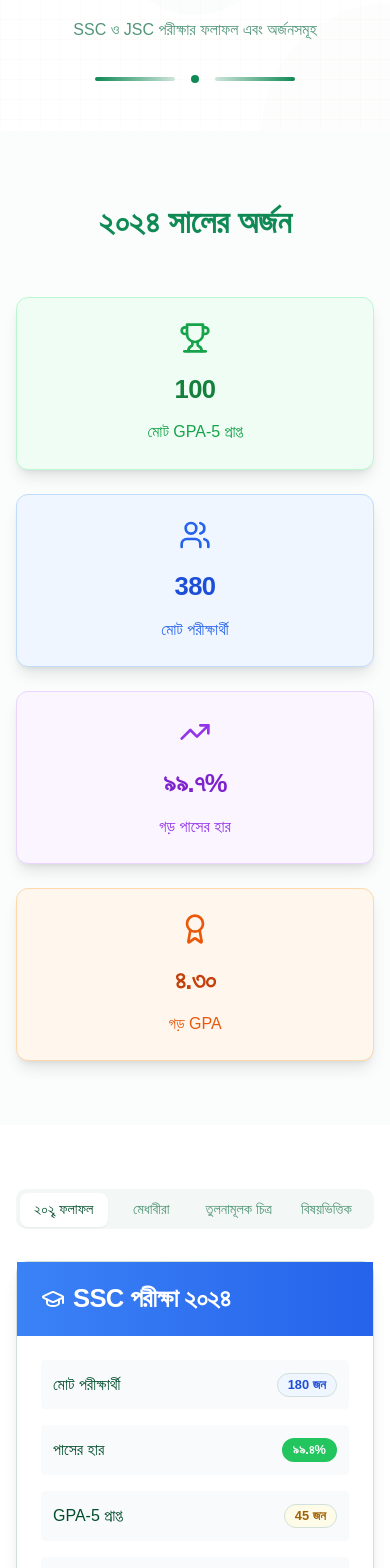
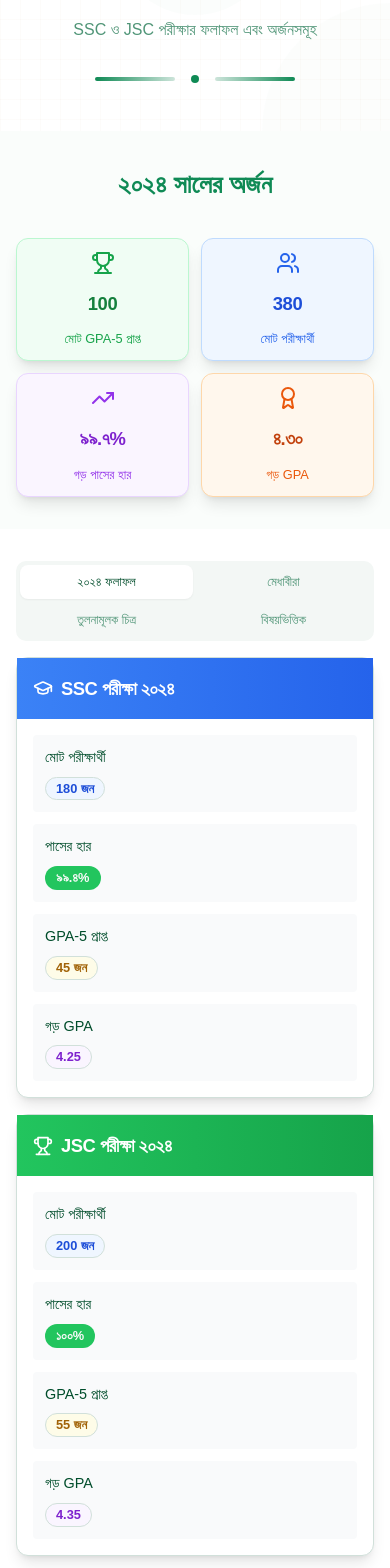
Before and after one commit to AHKWebfix/edumatic-shiksha-sangha, a React (Vite) app: page /exams/public-results in a window 390 px wide. Shown: the part 360-1928 px from the top of the page. Built offline with nearby package versions, Linux system fonts and the light colour scheme; a web font is replaced by a local one.

Commit message:
Responsive public results page
Make all sections of the public results page responsive, including tabs, buttons, and title font sizes, for optimal viewing on all devices.

```diff
--- a/src/pages/exams/PublicExamResultsPage.tsx
+++ b/src/pages/exams/PublicExamResultsPage.tsx
@@ -89,55 +89,55 @@ const PublicExamResultsPage = () => {
       />
 
       {/* Quick Stats */}
-      <section className="py-16 bg-accent/10">
+      <section className="py-8 sm:py-12 lg:py-16 bg-accent/10">
         <div className="container mx-auto px-4">
-          <h2 className="text-3xl font-bold text-center text-primary mb-12">২০২৪ সালের অর্জন</h2>
-          <div className="grid md:grid-cols-2 lg:grid-cols-4 gap-6 max-w-5xl mx-auto">
+          <h2 className="text-2xl sm:text-3xl lg:text-4xl font-bold text-center text-primary mb-8 sm:mb-12">২০২৪ সালের অর্জন</h2>
+          <div className="grid grid-cols-2 lg:grid-cols-4 gap-3 sm:gap-4 lg:gap-6 max-w-5xl mx-auto">
             <Card className="text-center shadow-lg hover:shadow-xl transition-shadow border-green-200 bg-green-50">
-              <CardHeader className="pb-2">
+              <CardHeader className="pb-2 p-3 sm:p-6">
                 <div className="flex justify-center text-green-600 mb-2">
-                  <Trophy className="h-8 w-8" />
+                  <Trophy className="h-6 w-6 sm:h-7 sm:w-7 lg:h-8 lg:w-8" />
                 </div>
-                <CardTitle className="text-2xl font-bold text-green-700">{sscResults.gpaFive + jscResults.gpaFive}</CardTitle>
+                <CardTitle className="text-lg sm:text-xl lg:text-2xl font-bold text-green-700">{sscResults.gpaFive + jscResults.gpaFive}</CardTitle>
               </CardHeader>
-              <CardContent>
-                <p className="text-green-600 font-medium">মোট GPA-5 প্রাপ্ত</p>
+              <CardContent className="p-3 sm:p-6 pt-0">
+                <p className="text-xs sm:text-sm lg:text-base text-green-600 font-medium">মোট GPA-5 প্রাপ্ত</p>
               </CardContent>
             </Card>
 
             <Card className="text-center shadow-lg hover:shadow-xl transition-shadow border-blue-200 bg-blue-50">
-              <CardHeader className="pb-2">
+              <CardHeader className="pb-2 p-3 sm:p-6">
                 <div className="flex justify-center text-blue-600 mb-2">
-                  <Users className="h-8 w-8" />
+                  <Users className="h-6 w-6 sm:h-7 sm:w-7 lg:h-8 lg:w-8" />
                 </div>
-                <CardTitle className="text-2xl font-bold text-blue-700">{sscResults.totalStudents + jscResults.totalStudents}</CardTitle>
+                <CardTitle className="text-lg sm:text-xl lg:text-2xl font-bold text-blue-700">{sscResults.totalStudents + jscResults.totalStudents}</CardTitle>
               </CardHeader>
-              <CardContent>
-                <p className="text-blue-600 font-medium">মোট পরীক্ষার্থী</p>
+              <CardContent className="p-3 sm:p-6 pt-0">
+                <p className="text-xs sm:text-sm lg:text-base text-blue-600 font-medium">মোট পরীক্ষার্থী</p>
               </CardContent>
             </Card>
 
             <Card className="text-center shadow-lg hover:shadow-xl transition-shadow border-purple-200 bg-purple-50">
-              <CardHeader className="pb-2">
+              <CardHeader className="pb-2 p-3 sm:p-6">
                 <div className="flex justify-center text-purple-600 mb-2">
-                  <TrendingUp className="h-8 w-8" />
+                  <TrendingUp className="h-6 w-6 sm:h-7 sm:w-7 lg:h-8 lg:w-8" />
                 </div>
-                <CardTitle className="text-2xl font-bold text-purple-700">৯৯.৭%</CardTitle>
+                <CardTitle className="text-lg sm:text-xl lg:text-2xl font-bold text-purple-700">৯৯.৭%</CardTitle>
               </CardHeader>
-              <CardContent>
-                <p className="text-purple-600 font-medium">গড় পাসের হার</p>
+              <CardContent className="p-3 sm:p-6 pt-0">
+                <p className="text-xs sm:text-sm lg:text-base text-purple-600 font-medium">গড় পাসের হার</p>
               </CardContent>
             </Card>
 
             <Card className="text-center shadow-lg hover:shadow-xl transition-shadow border-orange-200 bg-orange-50">
-              <CardHeader className="pb-2">
+              <CardHeader className="pb-2 p-3 sm:p-6">
                 <div className="flex justify-center text-orange-600 mb-2">
-                  <Award className="h-8 w-8" />
+                  <Award className="h-6 w-6 sm:h-7 sm:w-7 lg:h-8 lg:w-8" />
                 </div>
-                <CardTitle className="text-2xl font-bold text-orange-700">৪.৩০</CardTitle>
+                <CardTitle className="text-lg sm:text-xl lg:text-2xl font-bold text-orange-700">৪.৩০</CardTitle>
               </CardHeader>
-              <CardContent>
-                <p className="text-orange-600 font-medium">গড় GPA</p>
+              <CardContent className="p-3 sm:p-6 pt-0">
+                <p className="text-xs sm:text-sm lg:text-base text-orange-600 font-medium">গড় GPA</p>
               </CardContent>
             </Card>
           </div>
@@ -145,50 +145,58 @@ const PublicExamResultsPage = () => {
       </section>
 
       {/* Main Content */}
-      <section className="py-16">
+      <section className="py-8 sm:py-12 lg:py-16">
         <div className="container mx-auto px-4">
           <div className="max-w-6xl mx-auto">
             <Tabs defaultValue="current" className="w-full">
-              <TabsList className="grid w-full grid-cols-4">
-                <TabsTrigger value="current">২০২ৄ ফলাফল</TabsTrigger>
-                <TabsTrigger value="achievers">মেধাবীরা</TabsTrigger>
-                <TabsTrigger value="comparison">তুলনামূলক চিত্র</TabsTrigger>
-                <TabsTrigger value="subjects">বিষয়ভিত্তিক</TabsTrigger>
+              <TabsList className="grid w-full grid-cols-2 sm:grid-cols-4 h-auto sm:h-10 gap-1 sm:gap-0">
+                <TabsTrigger value="current" className="text-xs sm:text-sm py-2 sm:py-1.5 px-1 sm:px-3 data-[state=active]:text-xs sm:data-[state=active]:text-sm">
+                  ২০২৪ ফলাফল
+                </TabsTrigger>
+                <TabsTrigger value="achievers" className="text-xs sm:text-sm py-2 sm:py-1.5 px-1 sm:px-3 data-[state=active]:text-xs sm:data-[state=active]:text-sm">
+                  মেধাবীরা
+                </TabsTrigger>
+                <TabsTrigger value="comparison" className="text-xs sm:text-sm py-2 sm:py-1.5 px-1 sm:px-3 data-[state=active]:text-xs sm:data-[state=active]:text-sm">
+                  তুলনামূলক চিত্র
+                </TabsTrigger>
+                <TabsTrigger value="subjects" className="text-xs sm:text-sm py-2 sm:py-1.5 px-1 sm:px-3 data-[state=active]:text-xs sm:data-[state=active]:text-sm">
+                  বিষয়ভিত্তিক
+                </TabsTrigger>
               </TabsList>
 
-              <TabsContent value="current" className="mt-8">
-                <div className="grid md:grid-cols-2 gap-8">
+              <TabsContent value="current" className="mt-4 sm:mt-6 lg:mt-8">
+                <div className="grid grid-cols-1 lg:grid-cols-2 gap-4 sm:gap-6 lg:gap-8">
                   {/* SSC Results */}
                   <Card className="shadow-lg">
-                    <CardHeader className="bg-gradient-to-r from-blue-500 to-blue-600 text-white">
-                      <CardTitle className="flex items-center">
-                        <GraduationCap className="h-6 w-6 mr-2" />
+                    <CardHeader className="bg-gradient-to-r from-blue-500 to-blue-600 text-white p-4 sm:p-6">
+                      <CardTitle className="flex items-center text-lg sm:text-xl lg:text-2xl">
+                        <GraduationCap className="h-5 w-5 sm:h-6 sm:w-6 mr-2" />
                         SSC পরীক্ষা {sscResults.year}
                       </CardTitle>
                     </CardHeader>
-                    <CardContent className="p-6">
-                      <div className="space-y-4">
-                        <div className="flex justify-between items-center p-3 bg-gray-50 rounded">
-                          <span className="font-medium">মোট পরীক্ষার্থী</span>
-                          <Badge variant="outline" className="bg-blue-50 text-blue-700">
+                    <CardContent className="p-4 sm:p-6">
+                      <div className="space-y-3 sm:space-y-4">
+                        <div className="flex flex-col sm:flex-row sm:justify-between sm:items-center p-3 bg-gray-50 rounded gap-2 sm:gap-0">
+                          <span className="font-medium text-sm sm:text-base">মোট পরীক্ষার্থী</span>
+                          <Badge variant="outline" className="bg-blue-50 text-blue-700 text-xs sm:text-sm w-fit">
                             {sscResults.totalStudents} জন
                           </Badge>
                         </div>
-                        <div className="flex justify-between items-center p-3 bg-gray-50 rounded">
-                          <span className="font-medium">পাসের হার</span>
-                          <Badge className="bg-green-500">
+                        <div className="flex flex-col sm:flex-row sm:justify-between sm:items-center p-3 bg-gray-50 rounded gap-2 sm:gap-0">
+                          <span className="font-medium text-sm sm:text-base">পাসের হার</span>
+                          <Badge className="bg-green-500 text-xs sm:text-sm w-fit">
                             {sscResults.passRate}
                           </Badge>
                         </div>
-                        <div className="flex justify-between items-center p-3 bg-gray-50 rounded">
-                          <span className="font-medium">GPA-5 প্রাপ্ত</span>
-                          <Badge variant="outline" className="bg-yellow-50 text-yellow-700">
+                        <div className="flex flex-col sm:flex-row sm:justify-between sm:items-center p-3 bg-gray-50 rounded gap-2 sm:gap-0">
+                          <span className="font-medium text-sm sm:text-base">GPA-5 প্রাপ্ত</span>
+                          <Badge variant="outline" className="bg-yellow-50 text-yellow-700 text-xs sm:text-sm w-fit">
                             {sscResults.gpaFive} জন
                           </Badge>
                         </div>
-                        <div className="flex justify-between items-center p-3 bg-gray-50 rounded">
-                          <span className="font-medium">গড় GPA</span>
-                          <Badge variant="outline" className="bg-purple-50 text-purple-700">
+                        <div className="flex flex-col sm:flex-row sm:justify-between sm:items-center p-3 bg-gray-50 rounded gap-2 sm:gap-0">
+                          <span className="font-medium text-sm sm:text-base">গড় GPA</span>
+                          <Badge variant="outline" className="bg-purple-50 text-purple-700 text-xs sm:text-sm w-fit">
                             {sscResults.averageGpa}
                           </Badge>
                         </div>
@@ -198,35 +206,35 @@ const PublicExamResultsPage = () => {
 
                   {/* JSC Results */}
                   <Card className="shadow-lg">
-                    <CardHeader className="bg-gradient-to-r from-green-500 to-green-600 text-white">
-                      <CardTitle className="flex items-center">
-                        <Trophy className="h-6 w-6 mr-2" />
+                    <CardHeader className="bg-gradient-to-r from-green-500 to-green-600 text-white p-4 sm:p-6">
+                      <CardTitle className="flex items-center text-lg sm:text-xl lg:text-2xl">
+                        <Trophy className="h-5 w-5 sm:h-6 sm:w-6 mr-2" />
                         JSC পরীক্ষা {jscResults.year}
                       </CardTitle>
                     </CardHeader>
-                    <CardContent className="p-6">
-                      <div className="space-y-4">
-                        <div className="flex justify-between items-center p-3 bg-gray-50 rounded">
-                          <span className="font-medium">মোট পরীক্ষার্থী</span>
-                          <Badge variant="outline" className="bg-blue-50 text-blue-700">
+                    <CardContent className="p-4 sm:p-6">
+                      <div className="space-y-3 sm:space-y-4">
+                        <div className="flex flex-col sm:flex-row sm:justify-between sm:items-center p-3 bg-gray-50 rounded gap-2 sm:gap-0">
+                          <span className="font-medium text-sm sm:text-base">মোট পরীক্ষার্থী</span>
+                          <Badge variant="outline" className="bg-blue-50 text-blue-700 text-xs sm:text-sm w-fit">
                             {jscResults.totalStudents} জন
                           </Badge>
                         </div>
-                        <div className="flex justify-between items-center p-3 bg-gray-50 rounded">
-                          <span className="font-medium">পাসের হার</span>
-                          <Badge className="bg-green-500">
+                        <div className="flex flex-col sm:flex-row sm:justify-between sm:items-center p-3 bg-gray-50 rounded gap-2 sm:gap-0">
+                          <span className="font-medium text-sm sm:text-base">পাসের হার</span>
+                          <Badge className="bg-green-500 text-xs sm:text-sm w-fit">
                             {jscResults.passRate}
                           </Badge>
                         </div>
-                        <div className="flex justify-between items-center p-3 bg-gray-50 rounded">
-                          <span className="font-medium">GPA-5 প্রাপ্ত</span>
-                          <Badge variant="outline" className="bg-yellow-50 text-yellow-700">
+                        <div className="flex flex-col sm:flex-row sm:justify-between sm:items-center p-3 bg-gray-50 rounded gap-2 sm:gap-0">
+                          <span className="font-medium text-sm sm:text-base">GPA-5 প্রাপ্ত</span>
+                          <Badge variant="outline" className="bg-yellow-50 text-yellow-700 text-xs sm:text-sm w-fit">
                             {jscResults.gpaFive} জন
                           </Badge>
                         </div>
-                        <div className="flex justify-between items-center p-3 bg-gray-50 rounded">
-                          <span className="font-medium">গড় GPA</span>
-                          <Badge variant="outline" className="bg-purple-50 text-purple-700">
+                        <div className="flex flex-col sm:flex-row sm:justify-between sm:items-center p-3 bg-gray-50 rounded gap-2 sm:gap-0">
+                          <span className="font-medium text-sm sm:text-base">গড় GPA</span>
+                          <Badge variant="outline" className="bg-purple-50 text-purple-700 text-xs sm:text-sm w-fit">
                             {jscResults.averageGpa}
                           </Badge>
                         </div>
@@ -236,31 +244,31 @@ const PublicExamResultsPage = () => {
                 </div>
               </TabsContent>
 
-              <TabsContent value="achievers" className="mt-8">
+              <TabsContent value="achievers" className="mt-4 sm:mt-6 lg:mt-8">
                 <Card className="shadow-lg">
-                  <CardHeader>
-                    <div className="flex items-center justify-between">
-                      <CardTitle className="flex items-center">
-                        <Star className="h-6 w-6 mr-2" />
+                  <CardHeader className="p-4 sm:p-6">
+                    <div className="flex flex-col sm:flex-row sm:items-center sm:justify-between gap-4">
+                      <CardTitle className="flex items-center text-lg sm:text-xl lg:text-2xl">
+                        <Star className="h-5 w-5 sm:h-6 sm:w-6 mr-2" />
                         উজ্জ্বল মেধাবীরা
                       </CardTitle>
-                      <Badge className="bg-yellow-500">GPA-5 প্রাপ্ত</Badge>
+                      <Badge className="bg-yellow-500 text-xs sm:text-sm w-fit">GPA-5 প্রাপ্ত</Badge>
                     </div>
                   </CardHeader>
-                  <CardContent>
-                    <div className="grid md:grid-cols-2 gap-6">
+                  <CardContent className="p-4 sm:p-6">
+                    <div className="grid grid-cols-1 lg:grid-cols-2 gap-4 sm:gap-6">
                       {topAchievers.map((achiever, index) => (
                         <Card key={index} className="border border-yellow-200 bg-yellow-50">
-                          <CardContent className="p-6">
-                            <div className="flex items-start justify-between mb-4">
+                          <CardContent className="p-4 sm:p-6">
+                            <div className="flex flex-col sm:flex-row sm:items-start sm:justify-between mb-4 gap-2 sm:gap-0">
                               <div>
-                                <h3 className="text-xl font-bold text-primary">{achiever.name}</h3>
-                                <p className="text-sm text-muted-foreground">{achiever.exam} • {achiever.group}</p>
+                                <h3 className="text-lg sm:text-xl font-bold text-primary">{achiever.name}</h3>
+                                <p className="text-xs sm:text-sm text-muted-foreground">{achiever.exam} • {achiever.group}</p>
                               </div>
-                              <Badge className="bg-yellow-500">{achiever.gpa}</Badge>
+                              <Badge className="bg-yellow-500 text-xs sm:text-sm w-fit">{achiever.gpa}</Badge>
                             </div>
                             <div className="space-y-2">
-                              <p className="text-sm font-medium">বিশেষ অর্জন:</p>
+                              <p className="text-xs sm:text-sm font-medium">বিশেষ অর্জন:</p>
                               <div className="flex flex-wrap gap-1">
                                 {achiever.subjects.map((subject, subIndex) => (
                                   <Badge key={subIndex} variant="outline" className="text-xs">
@@ -277,40 +285,40 @@ const PublicExamResultsPage = () => {
                 </Card>
               </TabsContent>
 
-              <TabsContent value="comparison" className="mt-8">
+              <TabsContent value="comparison" className="mt-4 sm:mt-6 lg:mt-8">
                 <Card className="shadow-lg">
-                  <CardHeader>
-                    <CardTitle className="flex items-center">
-                      <TrendingUp className="h-6 w-6 mr-2" />
+                  <CardHeader className="p-4 sm:p-6">
+                    <CardTitle className="flex items-center text-lg sm:text-xl lg:text-2xl">
+                      <TrendingUp className="h-5 w-5 sm:h-6 sm:w-6 mr-2" />
                       বিগত বছরের তুলনামূলক ফলাফল
                     </CardTitle>
                   </CardHeader>
-                  <CardContent>
-                    <div className="space-y-6">
+                  <CardContent className="p-4 sm:p-6">
+                    <div className="space-y-4 sm:space-y-6">
                       {yearlyComparison.map((year, index) => (
-                        <div key={index} className="p-6 border rounded-lg hover:bg-accent/10 transition-colors">
-                          <div className="flex items-center justify-between mb-4">
-                            <h3 className="text-xl font-bold text-primary">{year.year} সাল</h3>
-                            <Badge variant="outline">
+                        <div key={index} className="p-4 sm:p-6 border rounded-lg hover:bg-accent/10 transition-colors">
+                          <div className="flex flex-col sm:flex-row sm:items-center sm:justify-between mb-4 gap-2 sm:gap-0">
+                            <h3 className="text-lg sm:text-xl font-bold text-primary">{year.year} সাল</h3>
+                            <Badge variant="outline" className="text-xs sm:text-sm w-fit">
                               {index === 0 ? 'সর্বশেষ' : `${index + 1} বছর আগে`}
                             </Badge>
                           </div>
-                          <div className="grid md:grid-cols-4 gap-4">
+                          <div className="grid grid-cols-2 lg:grid-cols-4 gap-3 sm:gap-4">
                             <div className="text-center p-3 bg-blue-50 rounded">
-                              <div className="text-lg font-bold text-blue-700">{year.sscPass}</div>
-                              <div className="text-sm text-blue-600">SSC পাস</div>
+                              <div className="text-base sm:text-lg font-bold text-blue-700">{year.sscPass}</div>
+                              <div className="text-xs sm:text-sm text-blue-600">SSC পাস</div>
                             </div>
                             <div className="text-center p-3 bg-green-50 rounded">
-                              <div className="text-lg font-bold text-green-700">{year.jscPass}</div>
-                              <div className="text-sm text-green-600">JSC পাস</div>
+                              <div className="text-base sm:text-lg font-bold text-green-700">{year.jscPass}</div>
+                              <div className="text-xs sm:text-sm text-green-600">JSC পাস</div>
                             </div>
                             <div className="text-center p-3 bg-yellow-50 rounded">
-                              <div className="text-lg font-bold text-yellow-700">{year.sscGpaFive}</div>
-                              <div className="text-sm text-yellow-600">SSC GPA-5</div>
+                              <div className="text-base sm:text-lg font-bold text-yellow-700">{year.sscGpaFive}</div>
+                              <div className="text-xs sm:text-sm text-yellow-600">SSC GPA-5</div>
                             </div>
                             <div className="text-center p-3 bg-purple-50 rounded">
-                              <div className="text-lg font-bold text-purple-700">{year.jscGpaFive}</div>
-                              <div className="text-sm text-purple-600">JSC GPA-5</div>
+                              <div className="text-base sm:text-lg font-bold text-purple-700">{year.jscGpaFive}</div>
+                              <div className="text-xs sm:text-sm text-purple-600">JSC GPA-5</div>
                             </div>
                           </div>
                         </div>
@@ -320,36 +328,36 @@ const PublicExamResultsPage = () => {
                 </Card>
               </TabsContent>
 
-              <TabsContent value="subjects" className="mt-8">
+              <TabsContent value="subjects" className="mt-4 sm:mt-6 lg:mt-8">
                 <Card className="shadow-lg">
-                  <CardHeader>
-                    <CardTitle className="flex items-center">
-                      <Award className="h-6 w-6 mr-2" />
+                  <CardHeader className="p-4 sm:p-6">
+                    <CardTitle className="flex items-center text-lg sm:text-xl lg:text-2xl">
+                      <Award className="h-5 w-5 sm:h-6 sm:w-6 mr-2" />
                       বিষয়ভিত্তিক ফলাফল - SSC 2024
                     </CardTitle>
                   </CardHeader>
-                  <CardContent>
-                    <div className="grid md:grid-cols-2 lg:grid-cols-3 gap-4">
+                  <CardContent className="p-4 sm:p-6">
+                    <div className="grid grid-cols-1 sm:grid-cols-2 lg:grid-cols-3 gap-4">
                       {subjectWiseResults.map((subject, index) => (
                         <Card key={index} className="border border-accent/20">
-                          <CardContent className="p-4">
-                            <h3 className="font-semibold text-primary mb-3">{subject.subject}</h3>
-                            <div className="space-y-2 text-sm">
-                              <div className="flex justify-between">
+                          <CardContent className="p-3 sm:p-4">
+                            <h3 className="font-semibold text-primary mb-3 text-sm sm:text-base">{subject.subject}</h3>
+                            <div className="space-y-2 text-xs sm:text-sm">
+                              <div className="flex justify-between items-center">
                                 <span>A+ প্রাপ্ত:</span>
-                                <Badge variant="outline" className="bg-green-50 text-green-700">
+                                <Badge variant="outline" className="bg-green-50 text-green-700 text-xs">
                                   {subject.aPlus} জন
                                 </Badge>
                               </div>
-                              <div className="flex justify-between">
+                              <div className="flex justify-between items-center">
                                 <span>A প্রাপ্ত:</span>
-                                <Badge variant="outline" className="bg-blue-50 text-blue-700">
+                                <Badge variant="outline" className="bg-blue-50 text-blue-700 text-xs">
                                   {subject.aGrade} জন
                                 </Badge>
                               </div>
-                              <div className="flex justify-between">
+                              <div className="flex justify-between items-center">
                                 <span>পাসের হার:</span>
-                                <Badge className="bg-primary">
+                                <Badge className="bg-primary text-xs">
                                   {subject.pass}
                                 </Badge>
                               </div>
```
